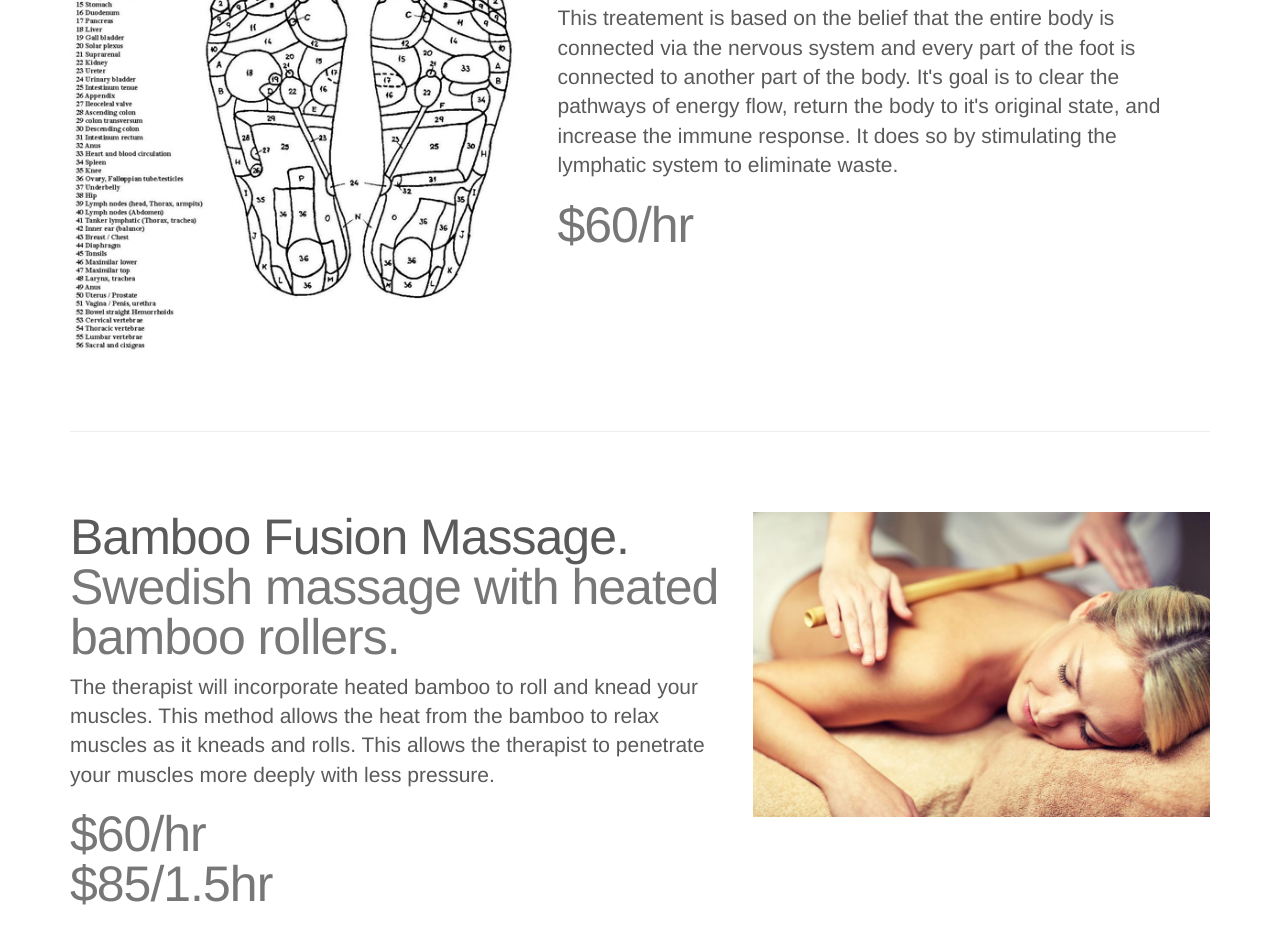
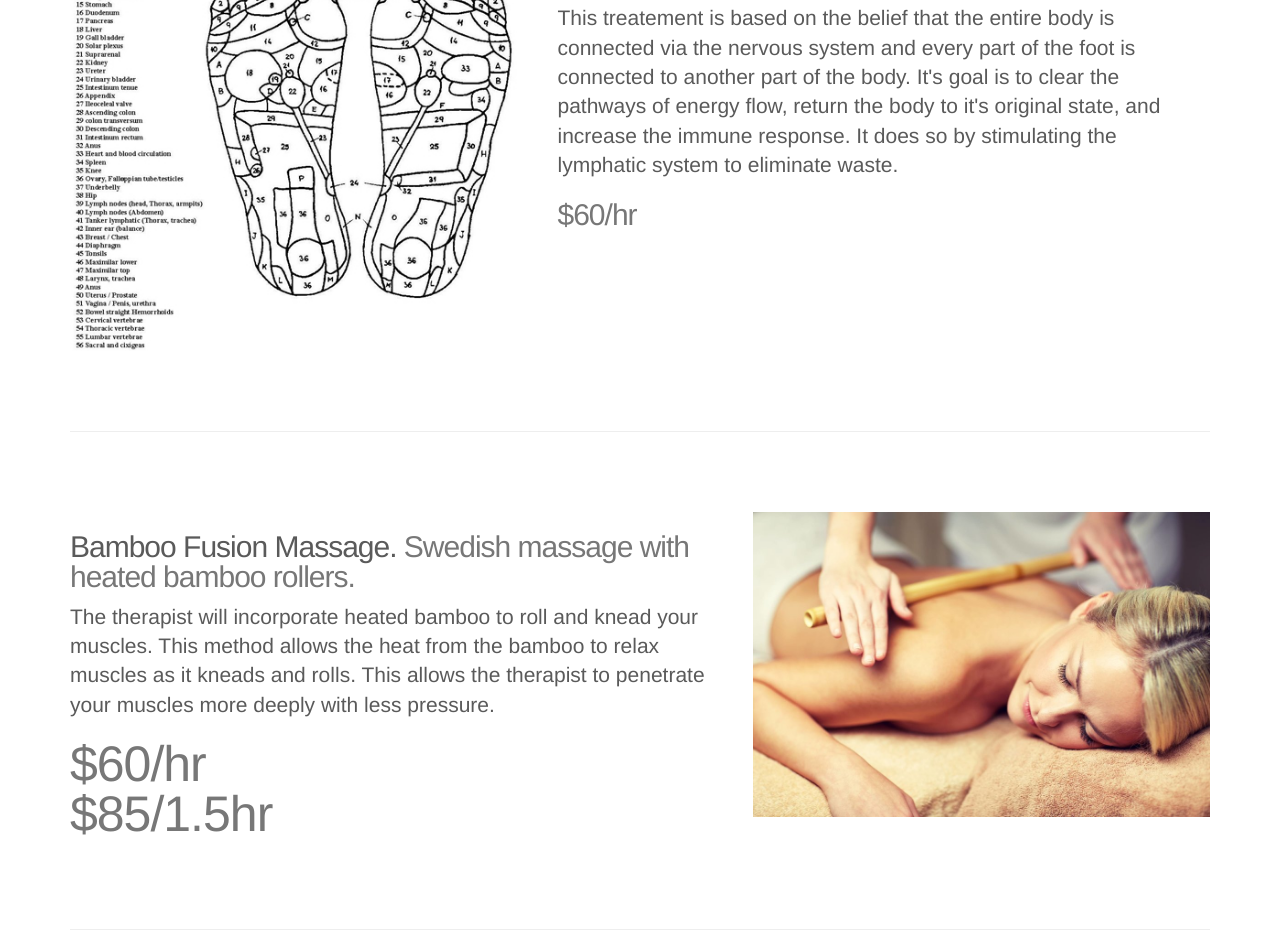
Before and after one commit to wmoik/will, a plain HTML site: page index.html in a window 1280 px wide. Shown: the part 2996-3940 px from the top of the page. Drawn offline with nearby package versions, Linux system fonts and the light colour scheme.

Commit message:
Pricing font size bug fix

```diff
--- a/index.html
+++ b/index.html
@@ -212,7 +212,7 @@
         <div class="col-md-7 col-md-push-5">
           <h2 class="featurette-heading" id="FootReflex">Foot Reflexology. <span class="text-muted">An ancient practice.</span></h2>
           <p class="lead">This treatement is based on the belief that the entire body is connected via the nervous system and every part of the foot is connected to another part of the body. It's goal is to clear the pathways of energy flow, return the body to it's original state, and increase the immune response. It does so by stimulating the lymphatic system to eliminate waste.</p>
-          <h2 class="featurette-heading text-muted">$60/hr</span></h2>
+          <h2 class="featurette-price text-muted">$60/hr</span></h2>
         </div>
         <div class="col-md-5 col-md-pull-7">
           <img class="featurette-image img-responsive center-block" src="Images/Foot_Reflexology_chart.jpg" alt="Generic placeholder image">
@@ -224,7 +224,7 @@
 
       <div class="row featurette">
         <div class="col-md-7">
-          <h2 class="featurette-heading" id="Bamboo">Bamboo Fusion Massage. <span class="text-muted">Swedish massage with heated bamboo rollers.</span></h2>
+          <h2 class="featurette-price" id="Bamboo">Bamboo Fusion Massage. <span class="text-muted">Swedish massage with heated bamboo rollers.</span></h2>
           <p class="lead">The therapist will incorporate heated bamboo to roll and knead your muscles. This method allows the heat from the bamboo to relax muscles as it kneads and rolls. This allows the therapist to penetrate your muscles more deeply with less pressure. </p>
           <h2 class="featurette-heading text-muted">$60/hr<br \>$85/1.5hr</span></h2>
         </div>
```
